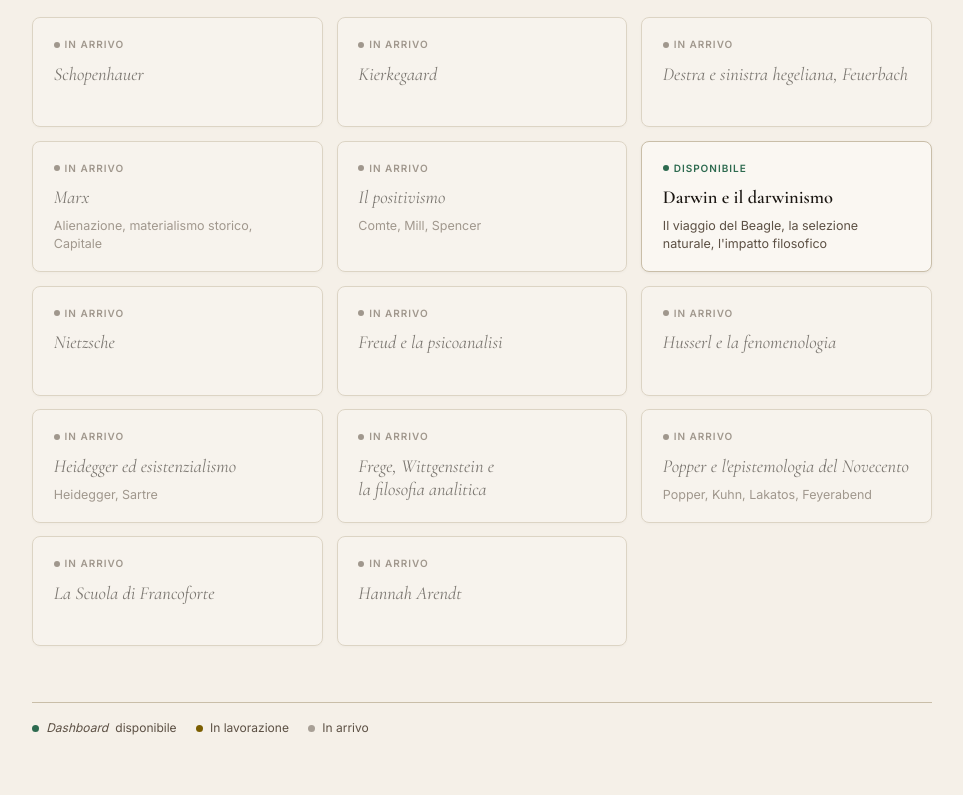
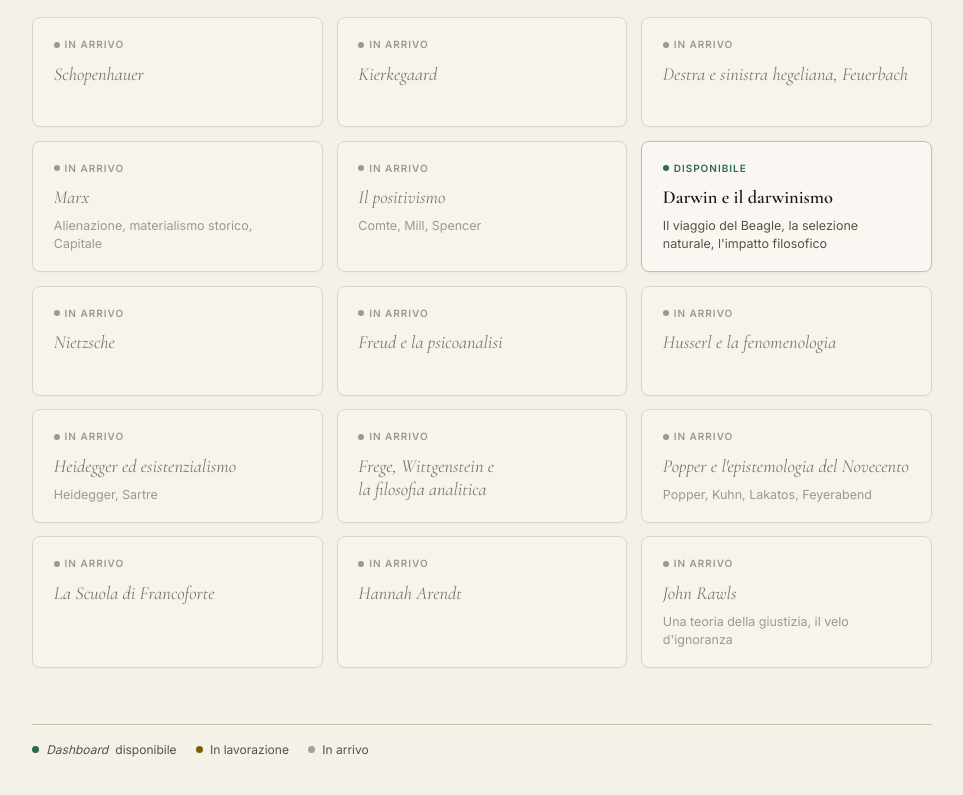
Before and after one commit to VFBrugnola/storia_della_filosofia, a plain HTML site: page index.html in a window 1280 px wide. Shown: the part 1437-2232 px from the top of the page, without its empty margins (158-1121 px from the left). Drawn offline with nearby package versions, Linux system fonts and the light colour scheme.

Commit message:
Indice: aggiunto John Rawls (classe quinta)
Co-Authored-By: Claude Opus 5.5 <noreply@anthropic.com>
Claude-Session: https://claude.ai/code/session_01Qju2m5QNGrNiEZrqJgoPAv

```diff
--- a/index.html
+++ b/index.html
@@ -479,6 +479,12 @@ body {
         <span class="card-title">Hannah Arendt</span>
       </div>
 
+      <div class="card card--placeholder">
+        <span class="card-badge card-badge--soon">In arrivo</span>
+        <span class="card-title">John Rawls</span>
+        <span class="card-desc">Una teoria della giustizia, il velo d'ignoranza</span>
+      </div>
+
     </div>
   </section>
 
```
